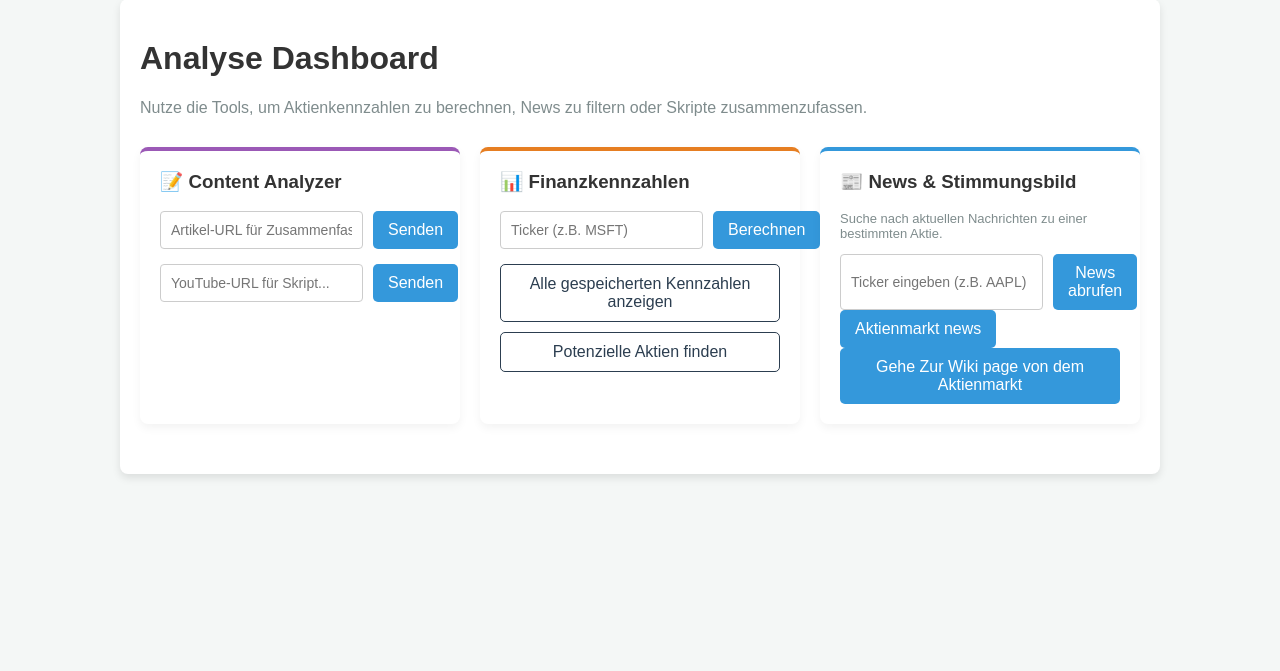
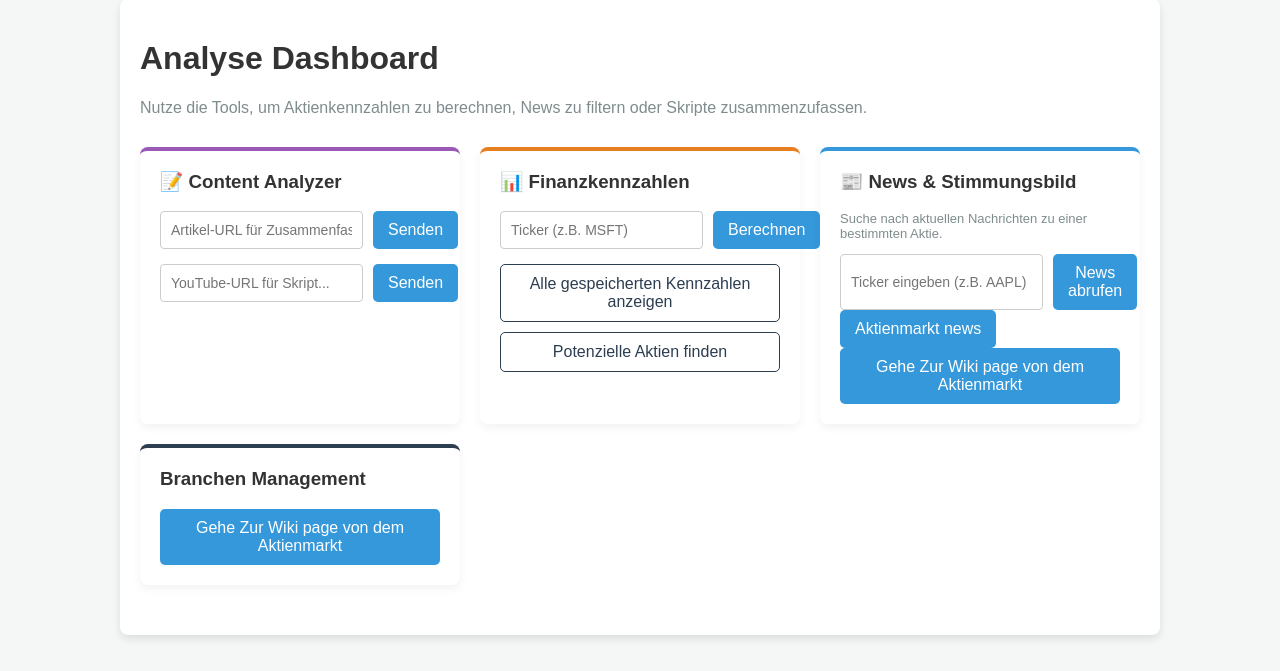
Before and after one commit to danthemanthereal/stock_management_system, a Python web app: template Stock_management_fast_api/templates/analysis/analysis.html in a window 1280 px wide. Shown: the part 129-800 px from the top of the page. Run offline with Jinja, Linux system fonts and the light colour scheme; the template is opened without the code that fills it, so the values that code supplies are empty.

Commit message:
save state

```diff
--- a/Stock_management_fast_api/src/analysis_component/views.py
+++ b/Stock_management_fast_api/src/analysis_component/views.py
@@ -400,3 +400,7 @@ async def update_stock_wiki(
             "stock_market_wiki_page": stock_market_wiki_page
         }
     )
+
+@analysis_router.post("/industry-wiki-page", response_class=HTMLResponse)
+def get_industry_wiki_page(request: Request,
+                           db: AsyncSession = Depends(get_db)):
--- a/Stock_management_fast_api/templates/analysis/analysis.html
+++ b/Stock_management_fast_api/templates/analysis/analysis.html
@@ -139,6 +139,14 @@
             <button type="submit" class="btn">Gehe Zur Wiki page von dem Aktienmarkt</button>
         </form>
     </div>
+    <div class="action-card card-industry">
+        <h3 style="margin-top: 0;">Branchen Management</h3>
+
+        <form action="/analysis/industry-wiki-page" method="get" class="form-group" style="margin-bottom: 0;">
+
+            <button type="submit" class="btn">Gehe Zur Wiki page von dem Aktienmarkt</button>
+        </form>
+    </div>
 
 </div>
 
--- /dev/null
+++ b/Stock_management_fast_api/templates/analysis/show_all_industrie_wiki_page.html
@@ -0,0 +1,6 @@
+{% extends "analysis/analysis_base.html" %}
+
+{% block analysis_content %}
+
+
+{% endblock %}
```
Also changed, not shown: Stock_management_fast_api/src/industry_component/service.py (added, +11 -0 lines), Stock_management_fast_api/src/industry_component/__init__.py (added).
